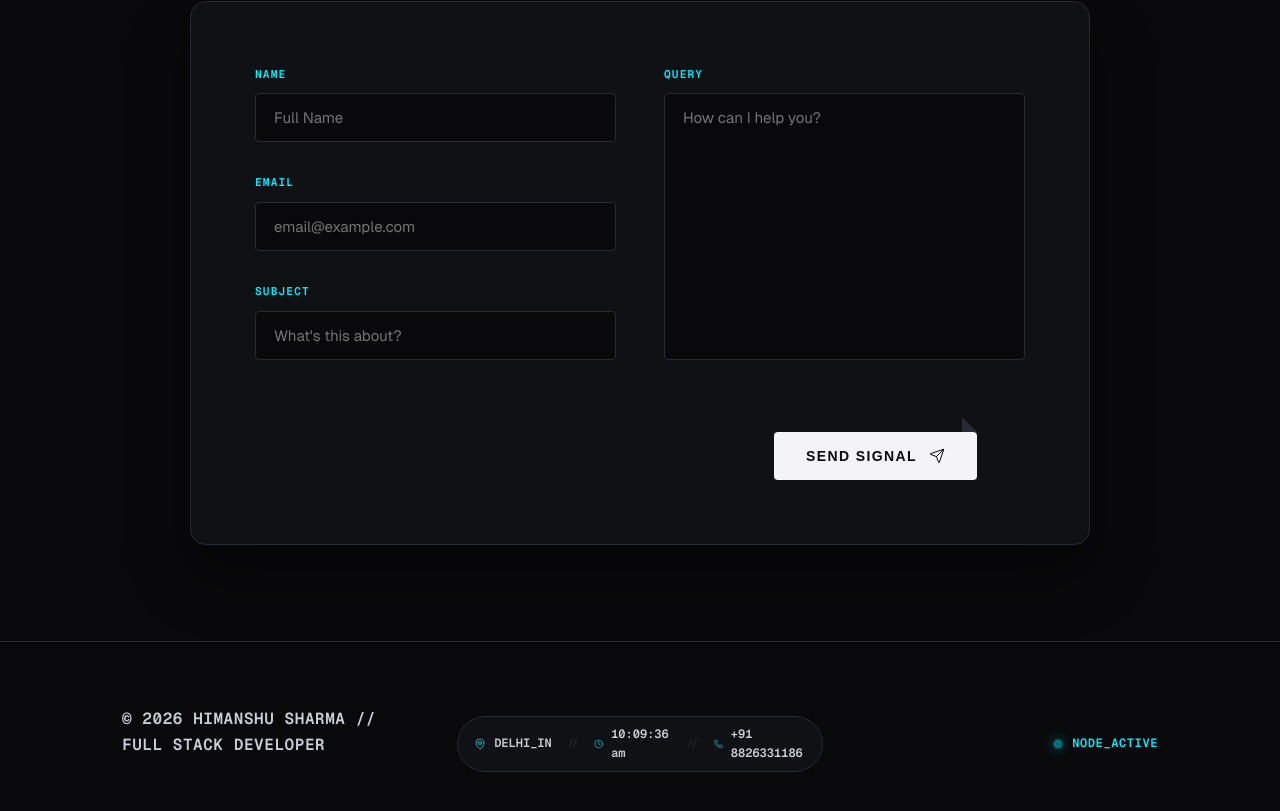
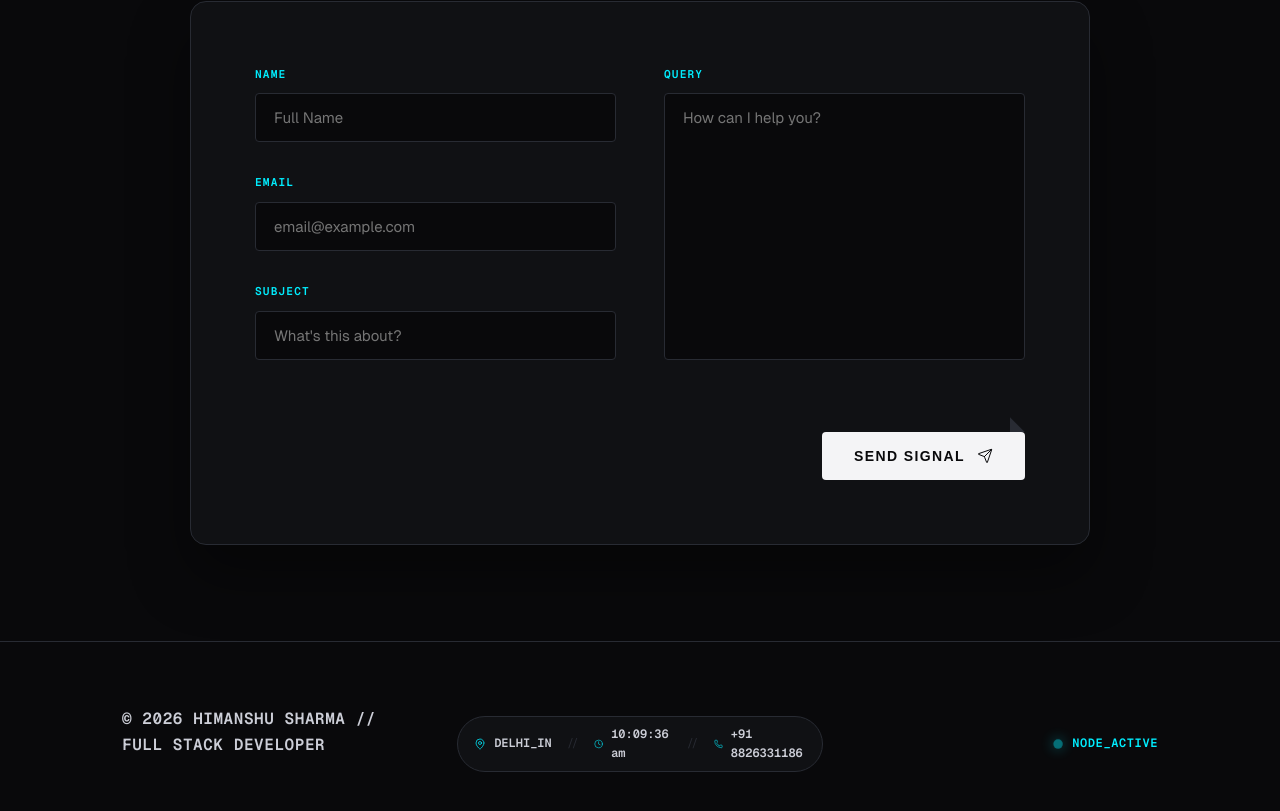
Before and after one commit to hauntedcrewvkr/himanshu_portfolio, a React (Vite) app: page / in a window 1280 px wide. Shown: the part 4737-5548 px from the top of the page. Built offline with nearby package versions, Linux system fonts and the light colour scheme.

Commit message:
style: align Send Signal button and triangle to the absolute right edge of the form

```diff
--- a/src/styles/components.scss
+++ b/src/styles/components.scss
@@ -344,7 +344,7 @@
 
     .send-btn {
       position: relative;
-      margin-right: $space-6;
+      margin-right: 0; // Slam to the absolute right
       background: var(--text-100);
       color: var(--surface-100);
       padding: 16px 32px;
```
